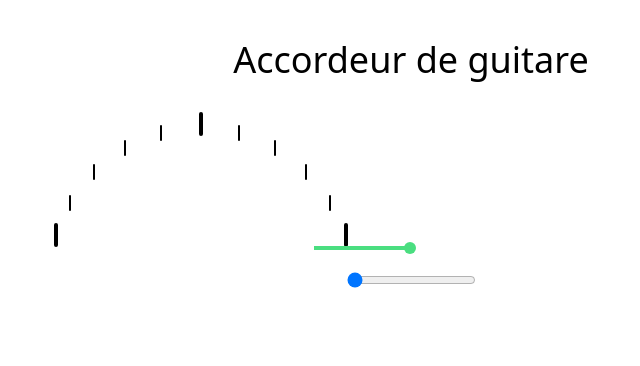
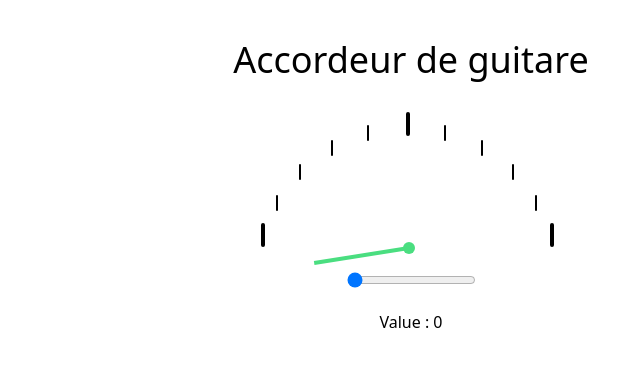
Before and after one commit to yohannmarchand/front-project-iot, a Nuxt app: page / in a window 1280 px wide. Shown: the top 366 px of the page, without its empty margins (229-869 px from the left). Built offline with nearby package versions, Linux system fonts and the light colour scheme.

Commit message:
fix: 🐛 correct vue meter relative range

```diff
--- a/components/Accordeur.vue
+++ b/components/Accordeur.vue
@@ -1,26 +1,35 @@
 <template>
-  <div class="flex flex-col space-y-4 w-full">
-    <NoteMeter
-      :value="(input / rightValue)"
+  <div class="flex flex-col space-y-4">
+    <FrenquencyMeter
+      :value="input"
+      :rightValue="rightValue"
+      :range="range"
     />
 
     <div class="mt-6 mx-auto">
-      <input v-model="input" type="range" :min="0" :max="rightValue * 2">
+      <input v-model="input" type="range" :min="rightValue - (range / 2)" :max="(range / 2) + rightValue">
+    </div>
+    <div class="text-center">
+      Value : {{ input }}
     </div>
   </div>
 </template>
 
 <script>
-import NoteMeter from "./NoteMeter";
+import FrenquencyMeter from "./FrequencyMeter";
 export default {
   components: {
-    NoteMeter
+    FrenquencyMeter
+  },
+
+  props: {
+    rightValue: Number
   },
 
   data() {
     return {
       input: 0,
-      rightValue: 440
+      range: 800
     }
   }
 }
--- a/components/NoteMeter.vue
+++ b/components/FrequencyMeter.vue
@@ -1,5 +1,5 @@
 <template>
-  <div class="w-full">
+  <div>
     <div class="relative mt-8 flex rounded-full">
       <div
         v-for="i in 11"
@@ -8,7 +8,7 @@
       />
     </div>
 
-    <div class="-ml-0.5 mt-4">
+    <div class="-ml-1 mt-4">
       <div
         class="mx-auto h-24 w-1 transition-transform bg-green-400 origin-bottom"
         :style="{
@@ -24,7 +24,8 @@
 export default {
   props: {
     value: Number,
-    range: Number,
+    rightValue: Number,
+    range: Number
   },
 
   data() {
@@ -35,8 +36,16 @@ export default {
 
   computed: {
     angle() {
-      return (this.value / 2) * 180;
-    }
+      return ((this.value - this.minValue) / (this.maxValue - this.minValue)) * 180
+    },
+
+    minValue() {
+      return this.rightValue - this.range / 2
+    },
+
+    maxValue() {
+      return this.rightValue + this.range / 2
+    },
   },
 
   methods: {
@@ -49,7 +58,7 @@ export default {
 
       return {
         bottom: y - this.radius + 'px',
-        left: x + 48 + this.radius * 2 + 'px'
+        left: x + this.radius / 2 - 16 + 'px'
       }
     }
   }
--- a/pages/index.vue
+++ b/pages/index.vue
@@ -1,7 +1,10 @@
 <template>
   <div class="pt-10 px-20 flex flex-col items-center">
     <h1 class="font-semi-bold text-4xl">Accordeur de guitare</h1>
-    <Accordeur class="mt-6"/>
+    <Accordeur
+      class="mt-6"
+      :rightValue="440"
+    />
   </div>
 </template>
 
```
